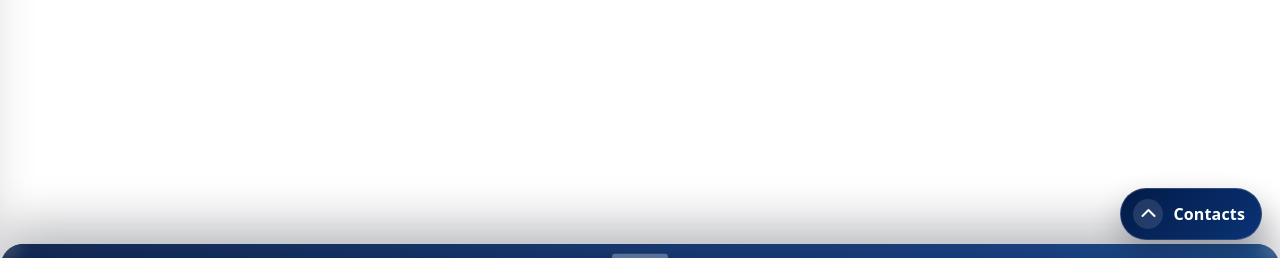
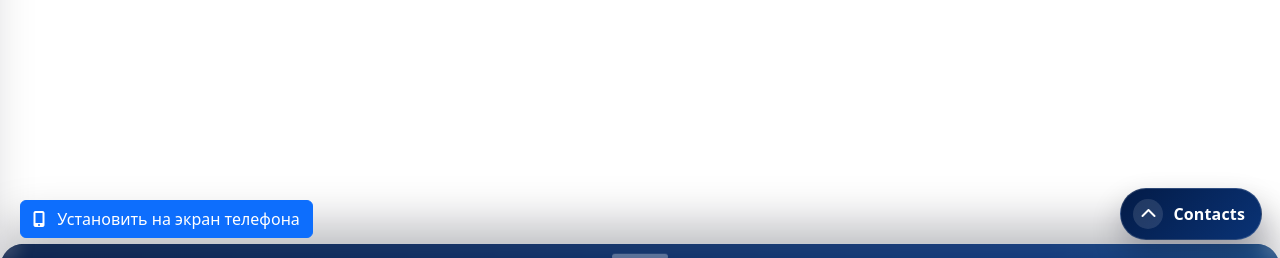
Before and after one commit to Perfectionist25/oxu_career, a Django app: page /accounts/activity-log/ in a window 1280 px wide. Shown: the part 625-883 px from the top of the page. Run offline with Django 5.2, Linux system fonts and the light colour scheme; the visitor is signed in with stand-in values (Sample User, id 1); data comes from the database, SQL or seed files in the repository; data that the repository does not hold is empty; parts of the project's set-up code (start-up, migrations or seed data) failed here and were passed over; some libraries are stand-ins or nearby versions.

Commit message:
add manifest.json fix 3

```diff
--- a/core/templates/base.html
+++ b/core/templates/base.html
@@ -468,7 +468,7 @@
 
 <!-- Внутри <body> -->
 <!-- Кнопка установки (Исправлено: изначально скрыта через display: none) -->
-<button id="installAppBtn" class="btn btn-primary" style="display: none; position: fixed; bottom: 20px; left: 20px; z-index: 10000;">
+<button id="installAppBtn" class="btn btn-primary" style="display:; position: fixed; bottom: 20px; left: 20px; z-index: 10000;">
   <i class="fas fa-mobile-alt me-2"></i> Установить на экран телефона
 </button>
 
```
